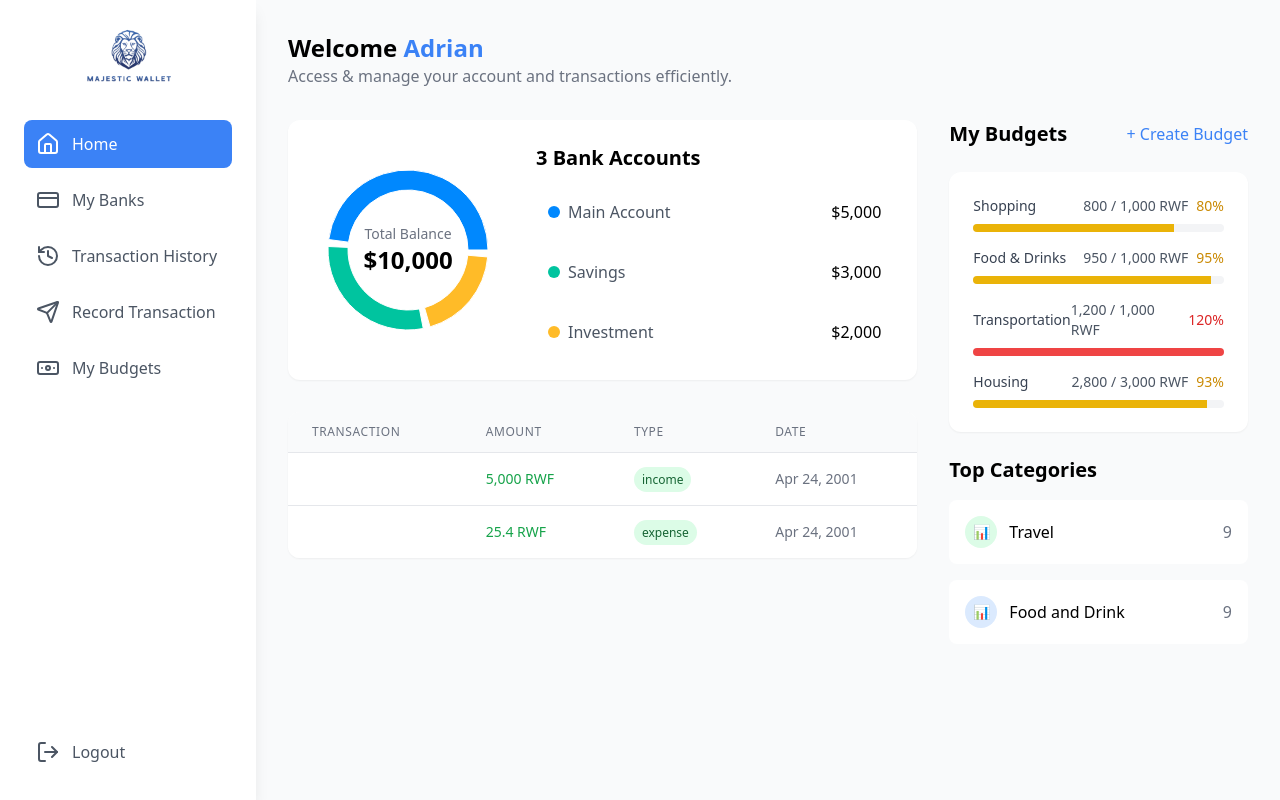
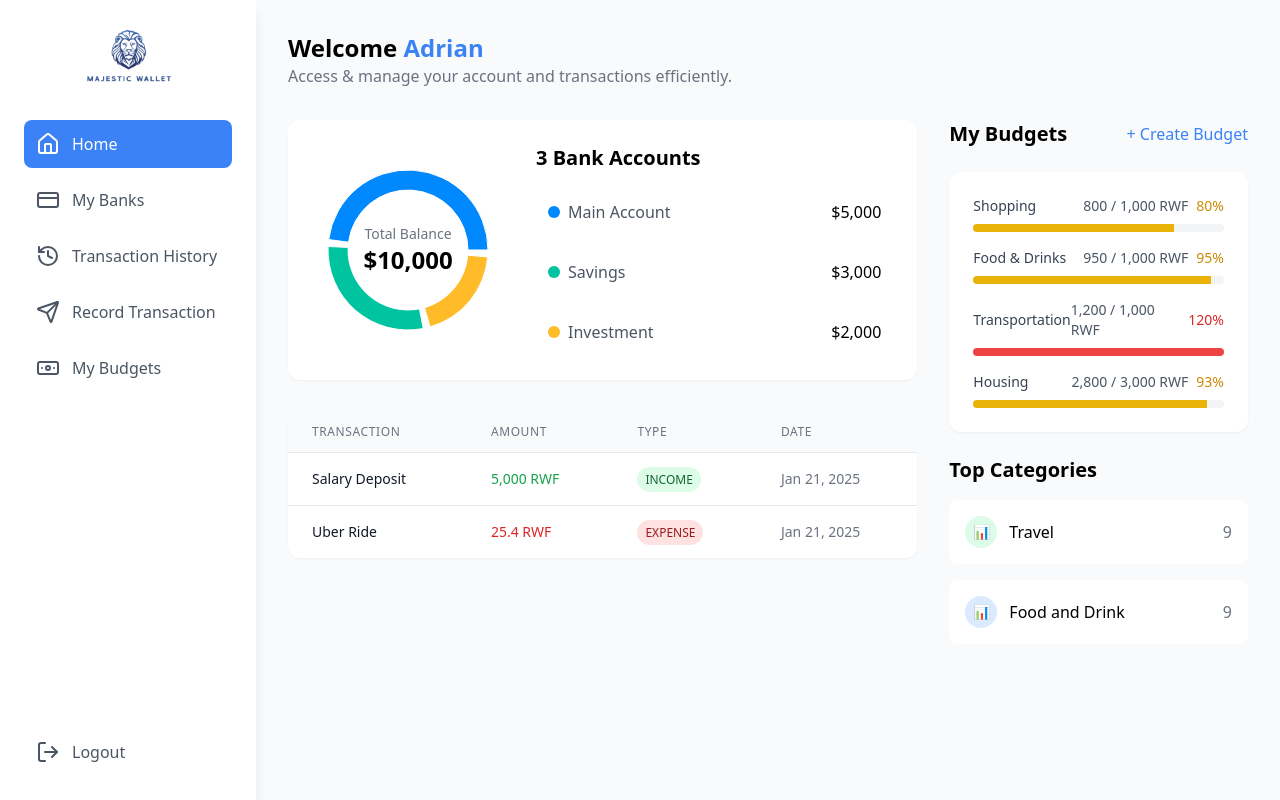
Before and after one commit to Bikaze/Taskforce, a React (Vite) app: page /dashboard in a window 1280 px wide. Built offline with nearby package versions, Linux system fonts and the light colour scheme.

Commit message:
small changes on the transaction table

```diff
--- a/src/pages/Dashboard.tsx
+++ b/src/pages/Dashboard.tsx
@@ -5,26 +5,29 @@ import CategoryItem from "../components/CategoryItem";
 import Header from "../components/Header";
 import TransactionTable from "../components/TransactionTable";
 import { Budget } from "../types/budget";
+import { Transaction } from "../types/transaction";
 
 const Dashboard = () => {
   const navigate = useNavigate();
 
-  const transactions = [
+  const transactions: Transaction[] = [
     {
-      name: "Salary Deposit",
-      amount: 5000.0,
-      type: "income" as "income",
-      date: "Wed, Apr 24, 5:30 AM",
-      bank: "BK",
-      category: "Salary",
+      id: "1",
+      accountId: "default" as any,
+      type: "INCOME",
+      amount: 5000,
+      note: "Salary Deposit",
+      date: new Date(),
+      categoryId: "salary" as any,
     },
     {
-      name: "Uber Ride",
+      id: "2",
+      accountId: "default" as any,
+      type: "EXPENSE",
       amount: 25.4,
-      type: "expense" as "expense",
-      date: "Wed, Apr 24, 5:30 AM",
-      bank: "Equity",
-      category: "Travel",
+      note: "Uber Ride",
+      date: new Date(),
+      categoryId: "transport" as any,
     },
   ];
 
@@ -35,10 +38,38 @@ const Dashboard = () => {
   ];
 
   const budgets: Budget[] = [
-    { id: "1", name: "Shopping", amount: 1000, balance: 800, startDate: "2023-01-01", endDate: "2023-01-31" },
-    { id: "2", name: "Food & Drinks", amount: 1000, balance: 950, startDate: "2023-01-01", endDate: "2023-01-31" },
-    { id: "3", name: "Transportation", amount: 1000, balance: 1200, startDate: "2023-01-01", endDate: "2023-01-31" },
-    { id: "4", name: "Housing", amount: 3000, balance: 2800, startDate: "2023-01-01", endDate: "2023-01-31" },
+    {
+      id: "1",
+      name: "Shopping",
+      amount: 1000,
+      balance: 800,
+      startDate: "2023-01-01",
+      endDate: "2023-01-31",
+    },
+    {
+      id: "2",
+      name: "Food & Drinks",
+      amount: 1000,
+      balance: 950,
+      startDate: "2023-01-01",
+      endDate: "2023-01-31",
+    },
+    {
+      id: "3",
+      name: "Transportation",
+      amount: 1000,
+      balance: 1200,
+      startDate: "2023-01-01",
+      endDate: "2023-01-31",
+    },
+    {
+      id: "4",
+      name: "Housing",
+      amount: 3000,
+      balance: 2800,
+      startDate: "2023-01-01",
+      endDate: "2023-01-31",
+    },
   ];
 
   return (
```
